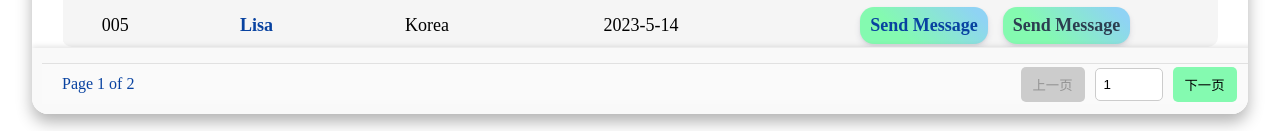
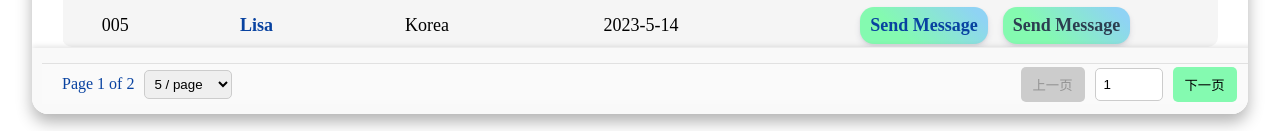
Before and after one commit to CaixyPromise/react-pretty-table, a React (Create React App) app: page / in a window 1280 px wide. Shown: the part 666-797 px from the top of the page. Built offline with nearby package versions, Linux system fonts and the light colour scheme.

Commit message:
添加了每页显示的数量的控件

```diff
--- a/src/components/Table/index.module.scss
+++ b/src/components/Table/index.module.scss
@@ -383,7 +383,37 @@
 				border: 1px solid #ccc;
 			}
 		}
+
 	}
+	.pretty-table__pagination__select {
+		margin-left: 10px;
+		padding: 5px;
+		border-radius: 5px;
+		border: 1px solid #ccc;
+		cursor: pointer; // 添加鼠标指针样式
+
+		&:hover {
+		  border: 1px solid #0842a0;
+		  box-shadow: 0 0 5px rgba(0, 66, 160, 0.3); // 添加轻微的阴影效果
+		}
+
+		&:focus {
+		  outline: none; // 移除默认的焦点轮廓
+		  border-color: #0842a0;
+		  background-color: #f0f0f0; // 轻微改变背景颜色
+		}
+
+		&:disabled {
+		  background-color: #e0e0e0;
+		  color: #a0a0a0;
+		}
+
+		option {
+		  font-size: 14px; // 调整选项字体大小
+		  color: #333; // 调整选项字体颜色
+		}
+	  }
+
 
 	.pretty-table__footer {
 		width: 100%;
--- a/src/components/Table/index.tsx
+++ b/src/components/Table/index.tsx
@@ -38,6 +38,15 @@ const PrettyTable: React.FC<PrettyTableProps<any>> = ({ table_data, description,
   const [usersPerPage, setUsersPerPage] = useState(10);
   const [totalUsers, setTotalUsers] = useState(table_data.getRowsCount());
   const maxPageSize = Math.ceil(totalUsers / usersPerPage);
+
+  // 每页显示的数据量选项
+  const perPageOptions = [5, 10, 20, 50];
+
+  // 处理每页显示数据量变化
+  const handlePerPageChange = (event: React.ChangeEvent<HTMLSelectElement>) => {
+    setUsersPerPage(Number(event.target.value));
+    setCurrentPage(1); // 重置为第一页
+  };
 
   // 计算当前页显示的数据
   const indexOfLastUser = currentPage * usersPerPage;
@@ -160,6 +169,16 @@ const PrettyTable: React.FC<PrettyTableProps<any>> = ({ table_data, description,
         <div className={styles['pretty-table__pagination']}>
         <div className={styles['pretty-table__pagination__info']}>
           Page {currentPage} of {maxPageSize}
+          <select
+              onChange={handlePerPageChange}
+              className={styles['pretty-table__pagination__select']}
+            >
+              {perPageOptions.map(option => (
+                <option key={option} value={option}>
+                  {option} / page
+                </option>
+              ))}
+            </select>
         </div>
         <div className={styles['pretty-table__pagination__controls']}>
           <button
```
